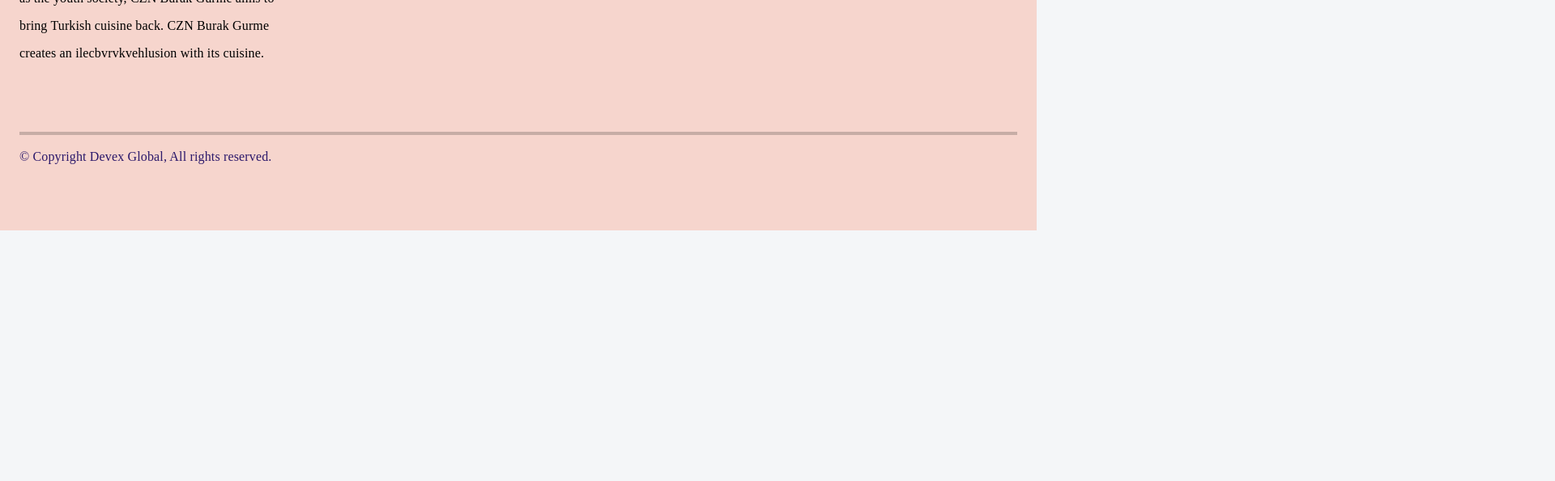
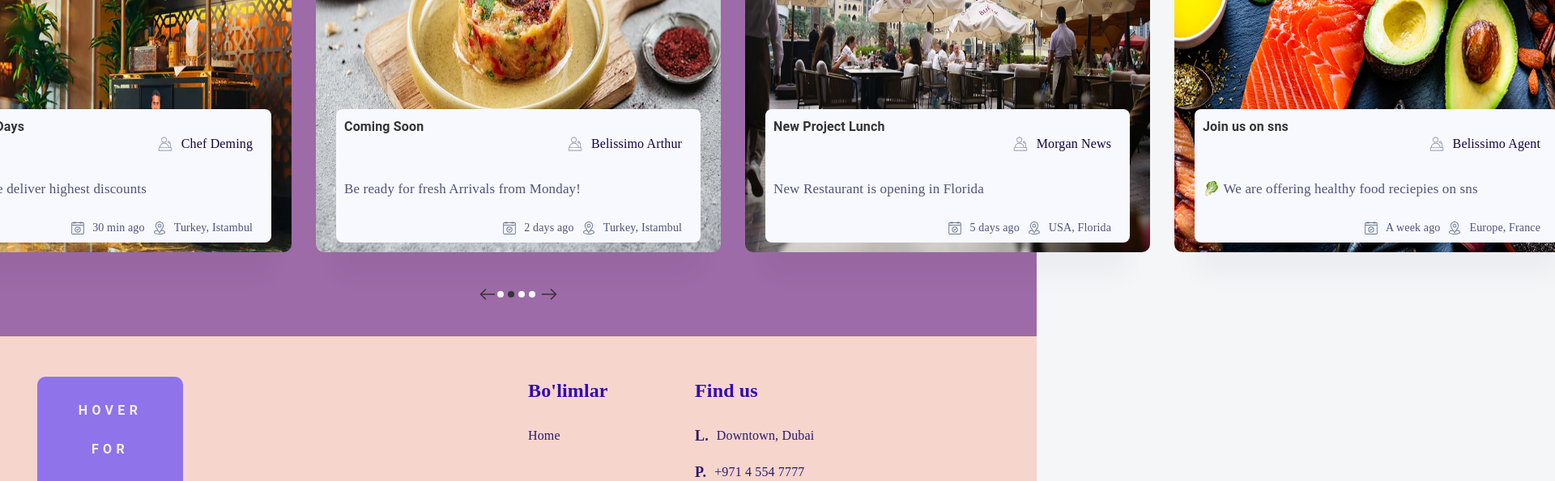
Before and after one commit to doston909/sadiya-react, a React (Create React App) app: page / in a window 1280 px wide. Shown: the part 3785-4380 px from the top of the page at 81% size, 1920 px wide, since content can reach past the window. Before the commit the page ends 4070 px from the top, so only its background shows below. Built offline with nearby package versions, Linux system fonts and the light colour scheme.

Commit message:
feat: develop events sectional component

```diff
--- a/src/app/screens/homePage/Events.tsx
+++ b/src/app/screens/homePage/Events.tsx
@@ -1,5 +1,85 @@
-import React from "react";
+import { Box, Stack } from "@mui/material";
+import { Swiper, SwiperSlide } from "swiper/react";
+import SwiperCore, { Autoplay, Navigation, Pagination } from "swiper";
+import { plans } from "../../../lib/data/plans";
+
+SwiperCore.use([Autoplay, Navigation, Pagination]);
 
 export default function Events() {
-    return <div>Events</div>
+  return (
+    <div className={"events-frame"}>
+      <Stack className={"events-main"}>
+        <Box className={"events-text"}>
+          <span className={"category-title"}>Events</span>
+        </Box>
+
+        <Swiper
+          className={"events-info swiper-wrapper"}
+          slidesPerView={"auto"}
+          centeredSlides={true}
+          spaceBetween={30}
+          navigation={{
+            nextEl: ".swiper-button-next",
+            prevEl: ".swiper-button-prev",
+          }}
+          pagination={{
+            el: ".swiper-pagination",
+            clickable: true,
+          }}
+          autoplay={{
+            delay: 2000,
+            disableOnInteraction: true,
+          }}
+        >
+          {plans.map((value, number) => {
+            return (
+              <SwiperSlide key={number} className={"events-info-frame"}>
+                <div className={"events-img"}>
+                  <img src={value.img} className={"events-img"} />
+                </div>
+                <Box className={"events-desc"}>
+                  <Box className={"events-bott"}>
+                    <Box className={"bott-left"}>
+                      <div className={"event-title-speaker"}>
+                        <strong>{value.title}</strong>
+                        <div className={"event-organizator"}>
+                          <img src={"/icons/speaker.svg"} />
+                          <p className={"spec-text-author"}>{value.author}</p>
+                        </div>
+                      </div>
+
+                      <p className={"text-desc"}> {value.desc} </p>
+
+                      <div className={"bott-info"}>
+                        <div className={"bott-info-main"}>
+                          <img src={"/icons/calendar.svg"} />
+                          {value.date}
+                        </div>
+                        <div className={"bott-info-main"}>
+                          <img src={"/icons/location.svg"} />
+                          {value.location}
+                        </div>
+                      </div>
+                    </Box>
+                  </Box>
+                </Box>
+              </SwiperSlide>
+            );
+          })}
+        </Swiper>
+        <Box className={"prev-next-frame"}>
+          <img
+            src={"/icons/arrow-right.svg"}
+            className={"swiper-button-prev"}
+          />
+          <div className={"dot-frame-pagination swiper-pagination"}></div>
+          <img
+            src={"/icons/arrow-right.svg"}
+            className={"swiper-button-next"}
+            style={{ transform: "rotate(-180deg)" }}
+          />
+        </Box>
+      </Stack>
+    </div>
+  );
 }
--- a/src/css/home.css
+++ b/src/css/home.css
@@ -317,3 +317,193 @@
     line-height: 34px;
     color: #e3c08d;
 }
+
+
+
+/** EVENTS **/
+
+.homepage .events-frame {
+  width: 100%;
+  height: 745px;
+  background: #9d6ba7;
+  display: flex;
+}
+
+.homepage .events-frame .category-title {
+  font-family: "Dancing Script";
+  font-style: normal;
+  font-weight: 700;
+  font-size: 36px;
+  line-height: 43px;
+  padding-top: 20px;
+}
+
+.homepage .events-frame .events-main {
+  position: relative;
+  width: 100%;
+  display: flex;
+  flex-direction: column;
+  justify-content: center;
+  align-items: center;
+}
+
+.homepage .events-frame .events-main .events-text {
+  width: auto;
+  height: 70px;
+  margin-bottom: 40px;
+  display: flex;
+  flex-direction: column;
+  align-items: center;
+  justify-content: center;
+}
+
+.homepage .events-frame .events-main .prev-next-frame {
+  position: relative;
+  display: flex;
+  justify-content: center;
+  align-items: center;
+  width: 250px;
+  margin: 40px 0 40px 0;
+  height: 25px;
+}
+
+.homepage .events-frame .dot-frame-pagination {
+  position: relative;
+  width: auto;
+  display: flex;
+}
+
+.homepage .events-frame .events-main .events-info {
+  width: 100%;
+  height: 100%;
+  display: flex;
+  flex-direction: row;
+  justify-content: space-between;
+}
+
+.homepage .events-frame .events-info .events-info-frame {
+  position: relative;
+  width: 500px;
+  height: 100%;
+  display: flex;
+  flex-direction: column;
+  align-items: center;
+}
+
+.homepage .events-frame .events-img {
+  width: 100%;
+  height: 100%;
+  display: flex;
+  border-radius: 10px;
+  background-size: cover;
+}
+
+.homepage .events-frame .events-desc {
+  position: absolute;
+  margin-bottom: 7px;
+  padding: 10px;
+  display: flex;
+  width: 90%;
+  height: auto;
+  bottom: 5px;
+  background: #f8f8ff;
+  box-shadow: 0px 40px 30px rgba(25, 25, 46, 0.04);
+  border-radius: 8px;
+}
+
+.homepage .events-frame .events-desc .events-bott {
+  width: 97%;
+  height: auto;
+  display: flex;
+  flex-direction: row;
+  justify-content: space-between;
+  align-items: center;
+}
+
+.homepage .events-frame .events-desc .events-bott .bott-left {
+  width: 100%;
+  height: 100%;
+  display: flex;
+  flex-direction: column;
+}
+
+.homepage .events-frame .bott-left .event-title-speaker {
+  display: flex;
+  flex-direction: row;
+  justify-content: space-between;
+}
+
+.homepage .events-frame .event-title-speaker .event-organizator {
+  display: flex;
+  align-items: center;
+}
+
+.homepage .events-frame .event-title-speaker .event-organizator img {
+  width: 20px;
+  margin-right: 10px;
+}
+
+.homepage .events-frame .event-organizator .spec-text-author {
+  font-family: "GT Walsheim Pro";
+  font-style: normal;
+  line-height: 34px;
+  color: #140342;
+}
+
+.homepage .events-frame .bott-left .text-desc {
+  margin-top: 10px;
+  font-family: "GT Walsheim Pro";
+  font-style: normal;
+  font-weight: 400;
+  font-size: 17px;
+  line-height: 26px;
+  color: #4f547b;
+}
+
+.homepage .events-frame .bott-left .bott-info {
+  margin-top: 10px;
+  display: flex;
+  justify-content: flex-end;
+  flex-direction: row;
+  width: 100%;
+  height: 16px;
+}
+
+.homepage .events-frame .bott-info .bott-info-main {
+  margin-left: 10px;
+  display: flex;
+  justify-content: space-between;
+  flex-direction: row;
+  width: auto;
+  height: 100%;
+  font-family: "GT Walsheim Pro";
+  font-style: normal;
+  font-weight: 400;
+  font-size: 14px;
+  line-height: 16px;
+  color: #4f547b;
+}
+
+.homepage .events-frame .bott-info .bott-info-main img {
+  margin-right: 10px;
+}
+
+.homepage .events-frame .swiper-wrapper {
+  display: flex;
+  flex-direction: row;
+}
+
+.homepage .events-frame .swiper-pagination-bullet {
+  margin-right: 5px;
+  width: 8px;
+  height: 8px;
+  text-align: center;
+  opacity: 1;
+  background: #f8f8ff;
+  border-radius: 50%;
+}
+
+.homepage .events-frame .swiper-pagination-bullet-active {
+  background: #343434;
+  border-radius: 50%;
+}
--- /dev/null
+++ b/src/lib/data/plans.ts
@@ -0,0 +1,34 @@
+export const plans = [
+	{
+		title: 'Hot Discount Days',
+		desc: 'Each Friday we deliver highest discounts',
+		author: 'Chef Deming',
+		date: '30 min ago',
+		location: 'Turkey, Istambul',
+		img: '/img/discount.webp',
+	},
+	{
+		title: 'Coming Soon',
+		desc: 'Be ready for fresh Arrivals from Monday!',
+		author: 'Belissimo Arthur',
+		date: '2 days ago',
+		location: 'Turkey, Istambul',
+		img: '/img/fresh.webp',
+	},
+	{
+		title: 'New Project Lunch',
+		desc: 'New Restaurant is opening in Florida',
+		author: 'Morgan News',
+		date: '5 days ago',
+		location: 'USA, Florida',
+		img: '/img/coming.webp',
+	},
+	{
+		title: 'Join us on sns',
+		desc: '🥬 We are offering healthy food reciepies on sns',
+		author: 'Belissimo Agent',
+		date: 'A week ago',
+		location: 'Europe, France',
+		img: '/img/food-city.webp',
+	},
+];
--- /dev/null
+++ b/src/lib/data/terms.ts
@@ -0,0 +1,6 @@
+export const terms = [
+	'Making orders from the site is complete, live register to use communications you must pass.',
+	'This is why you cannot cancel your orders once you have paid for them check before making payments.',
+	'It is not possible to write and distribute personal ads without the permission of the admin.',
+	'All your actions are under the control of our restaurant administration, so please follow the general rules.',
+];
```
Also changed, not shown: src/lib/data/faq.ts (added, +26 -0 lines), 1 other file (tests, documents, lock files or other folders).
